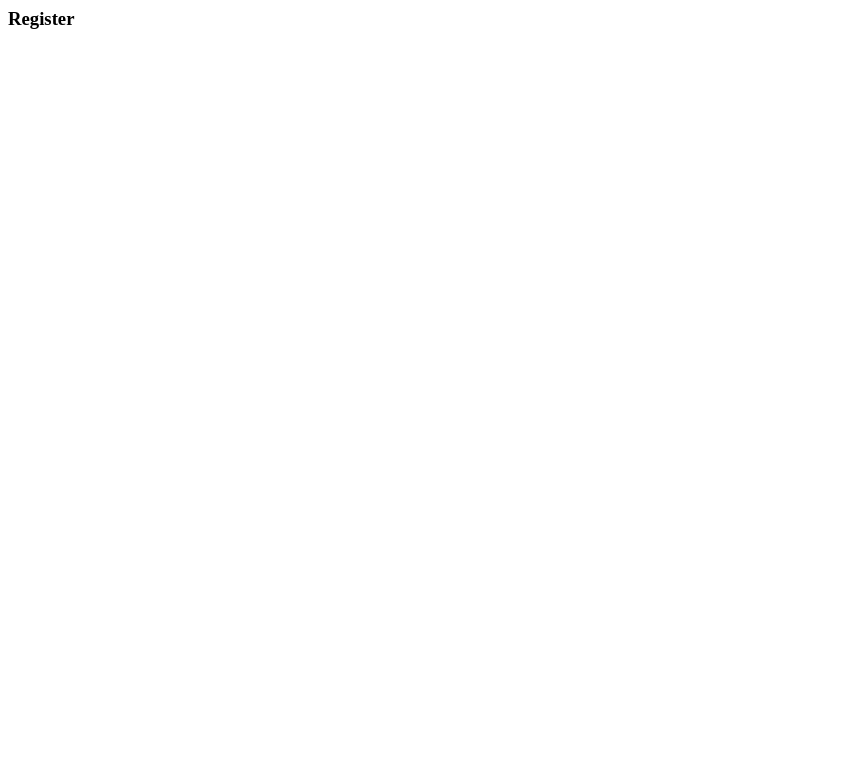
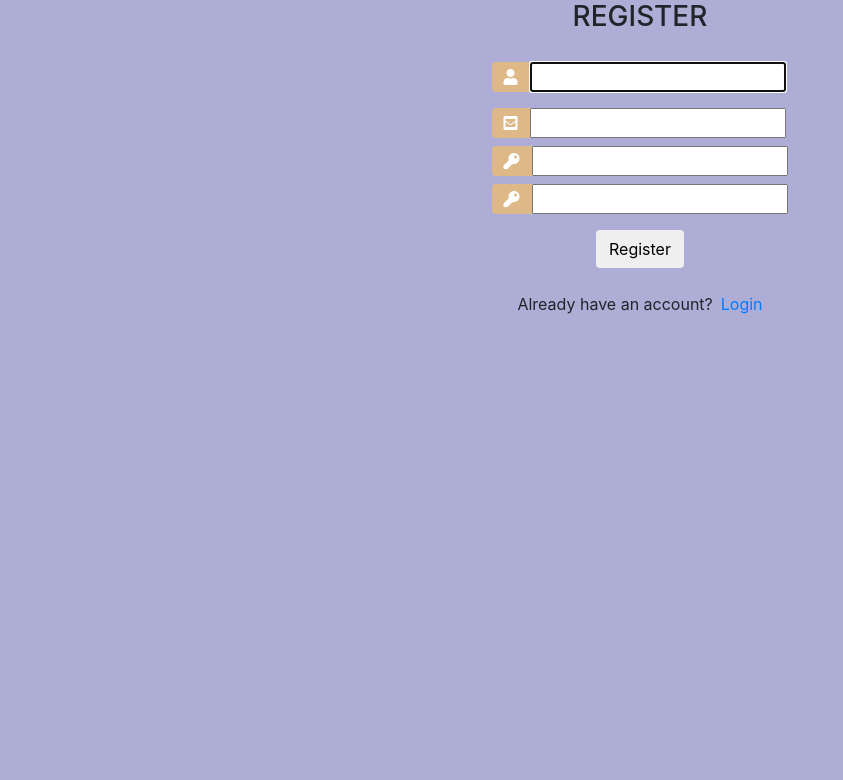
Before and after one commit to VGichuki/minimusic, a Django app: page /register/ in a window 1280 px wide. Before the commit the part shown is almost empty. Shown: the top 780 px of the page, without its empty margins (0-843 px from the left). Run offline with Django 3.2, Linux system fonts and the light colour scheme; some libraries are stand-ins or nearby versions.

Commit message:
update register.html

```diff
--- a/mini/templates/accounts/registration.html
+++ b/mini/templates/accounts/registration.html
@@ -1 +1,88 @@
-<h3>Register</h3>
+<!DOCTYPE html>
+<html>
+
+<head>
+	<title>Register</title>
+	<link rel="stylesheet" href="https://stackpath.bootstrapcdn.com/bootstrap/4.1.3/css/bootstrap.min.css" integrity="sha384-MCw98/SFnGE8fJT3GXwEOngsV7Zt27NXFoaoApmYm81iuXoPkFOJwJ8ERdknLPMO" crossorigin="anonymous">
+	<script src="https://ajax.googleapis.com/ajax/libs/jquery/3.3.1/jquery.min.js"></script>
+	<link rel="stylesheet" href="https://use.fontawesome.com/releases/v5.6.1/css/all.css" integrity="sha384-gfdkjb5BdAXd+lj+gudLWI+BXq4IuLW5IT+brZEZsLFm++aCMlF1V92rMkPaX4PP" crossorigin="anonymous">
+
+	<style>
+		body{
+			background-color: rgb(173, 173, 214);
+		}
+		.user_card{
+			width: 350px;
+			margin-top: auto;
+			margin-bottom: auto;
+		}
+		.form_container{
+			margin-top: 20px;
+		}
+		.form_title{
+			color: black;
+		}
+		.input-group-text{
+			background: burlywood !important;
+			color: white !important;
+			border: 0 !important;
+			border-radius: 0.25rem 0 0 0.25rem !important;
+		}
+
+	</style>
+
+</head>
+<body>
+	<div class="container h-100">
+		<div class="d-flex justify-content-center h-100">
+			<div class="user_card">
+				<div class="d-flex justify-content-center">
+					<h3 id="form-title">REGISTER</h3>
+				</div>
+				<div class="d-flex justify-content-center form_container">
+
+					<form method="POST" action="">
+                        {% csrf_token %}
+						<div class="input-group mb-3">
+							<div class="input-group-append">
+								<span class="input-group-text"><i class="fas fa-user"></i></span>
+							</div>
+                            {{form.username}}
+						</div>
+						<div class="input-group mb-2">
+							<div class="input-group-append">
+								<span class="input-group-text"><i class="fas fa-envelope-square"></i></span>
+							</div>
+                            {{form.email}}
+						</div>
+						<div class="input-group mb-2">
+							<div class="input-group-append">
+								<span class="input-group-text"><i class="fas fa-key"></i></span>
+							</div>
+							{{form.password1}}
+						</div>
+						<div class="input-group mb-2">
+							<div class="input-group-append">
+								<span class="input-group-text"><i class="fas fa-key"></i></span>
+							</div>
+                            {{form.password2}}
+						</div>
+
+				   		<div class="d-flex justify-content-center mt-3 login_container">
+				 			<input class="btn login_btn" type="submit" value="Register">
+				   		</div>
+					</form>
+				</div>
+
+                {{form.errors}}
+
+				<div class="mt-4">
+					<div class="d-flex justify-content-center links">
+						Already have an account? <a href="{% url 'login' %}" class="ml-2">Login</a>
+					</div>
+				</div>
+			</div>
+		</div>
+	</div>
+</body>
+</html>
```
